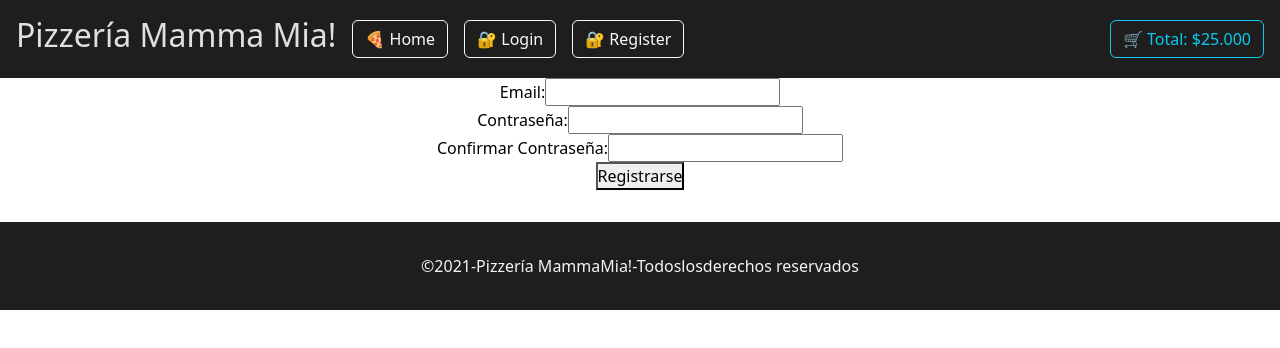
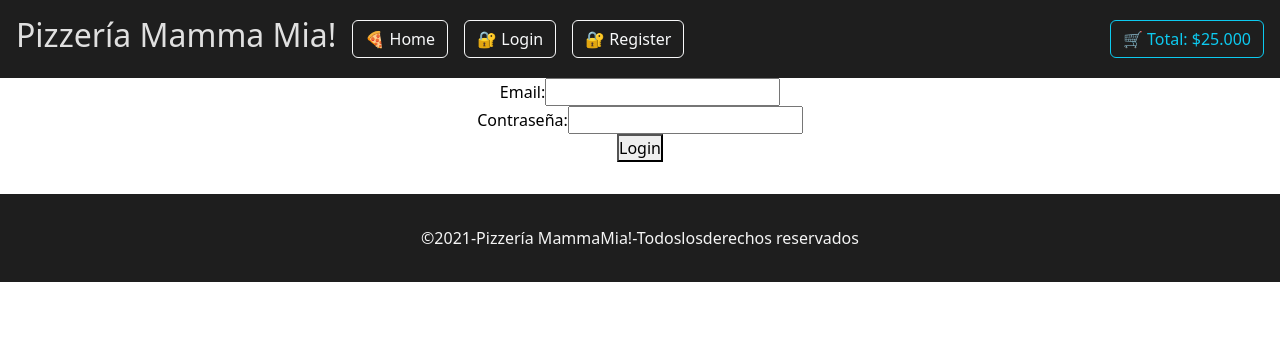
Before and after one commit to framirezj/ADL_desafio_PizzaStore_React, a React (Vite) app: page / in a window 1280 px wide. Shown: the top 348 px of the page. Built offline with nearby package versions, Linux system fonts and the light colour scheme.

Commit message:
created: componente login

```diff
--- a/src/App.jsx
+++ b/src/App.jsx
@@ -4,6 +4,7 @@ import Navbar from "./components/Navbar";
 import Home from "./components/Home";
 import Footer from "./components/Footer";
 import Register from "./components/Register";
+import Login from "./components/Login";
 
 function App() {
   console.log("hola")
@@ -14,7 +15,8 @@ function App() {
       </div>
       <main className="container-home">
         {/* <Home /> */}
-        <Register />
+        {/* <Register /> */}
+        <Login />
       </main>
       <footer className="container-footer">
         <Footer />
--- /dev/null
+++ b/src/components/Login.jsx
@@ -0,0 +1,42 @@
+import { useState } from "react";
+
+const Login = () => {
+  const [email, setEmail] = useState("");
+  const [password, setPassword] = useState("");
+
+  const handleSubmit = (e) => {
+    e.preventDefault()
+  }
+
+  return (
+    <>
+      <form style={{ color: "black" }} onSubmit={handleSubmit}>
+        <div>
+          <label htmlFor="email">Email:</label>
+          <input
+            type="email"
+            id="email"
+            name="email"
+            value={email}
+            onChange={(e) => setEmail(e.target.value)}
+          />
+        </div>
+
+        <div>
+          <label htmlFor="password">Contraseña:</label>
+          <input
+            type="password"
+            id="password"
+            name="password"
+            value={password}
+            onChange={(e) => setPassword(e.target.value)}
+          />
+        </div>
+
+        <button type="submit">Login</button>
+      </form>
+    </>
+  );
+};
+
+export default Login;
```
